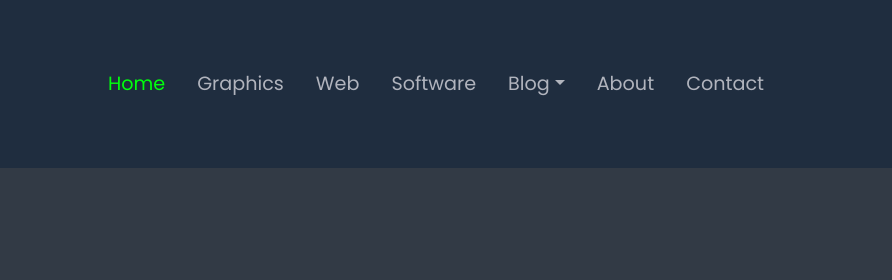
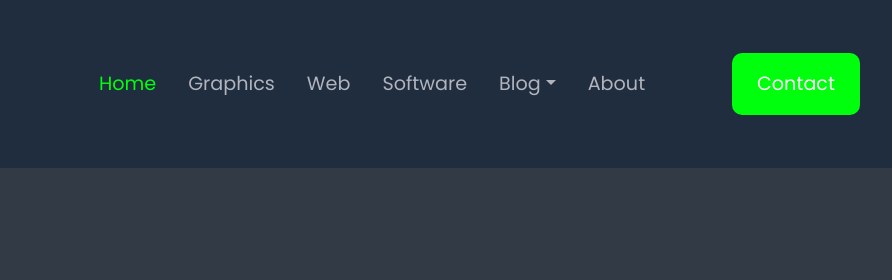
Before and after one commit to JLambCode/JLDevAndDesignSite, a plain HTML site: page index.html in a window 1280 px wide. Shown: the top 280 px of the page, 388-1280 px from the left. Drawn offline with nearby package versions, Linux system fonts and the light colour scheme.

Commit message:
Update index.html

```diff
--- a/index.html
+++ b/index.html
@@ -77,10 +77,10 @@
                 <li class="nav-item">
                   <a class="nav-link" href="#">About</a>
                 </li>
-                <li class="nav-item">
-                  <a class="nav-link" href="#">Contact</a>
-                </li>
               </ul>
+              <form class="d-flex">
+                <button class="btn" type="submit">Contact</button>
+              </form>
             </div>
           </div>
         </nav>
```
